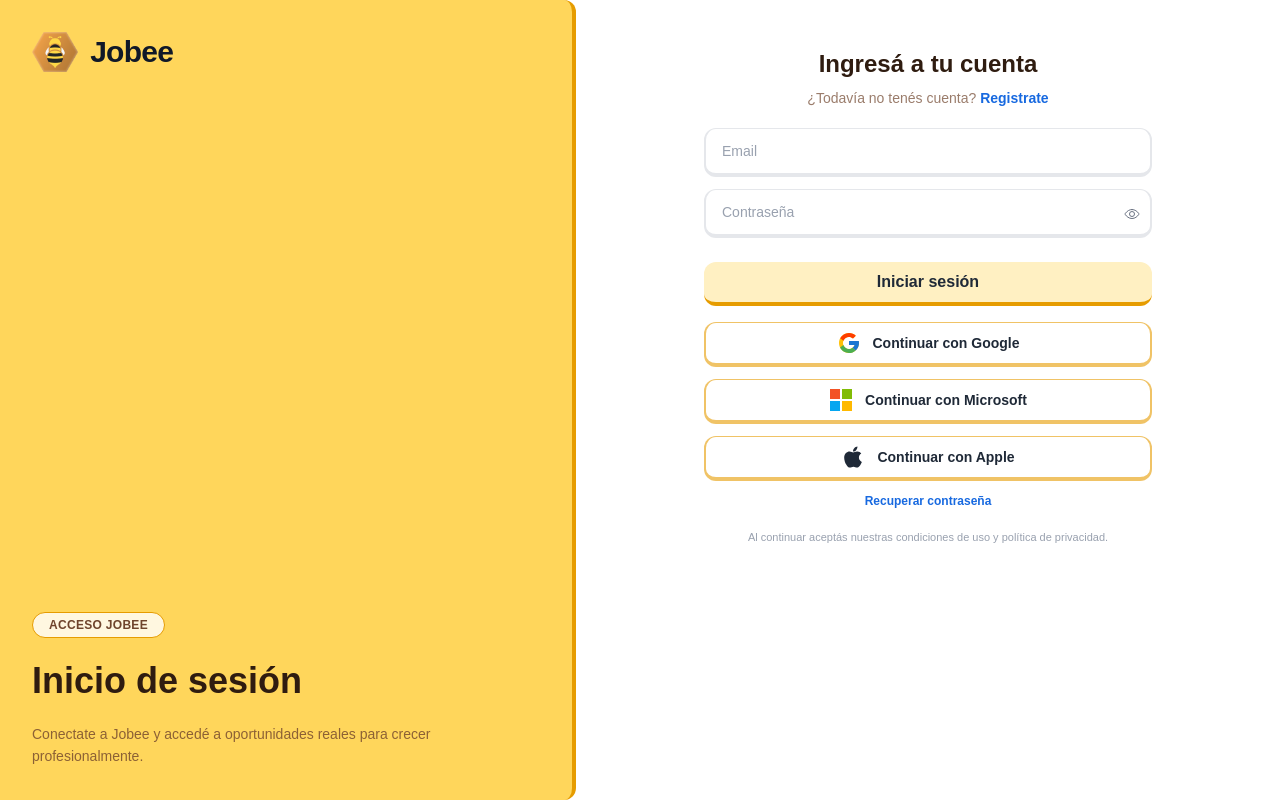
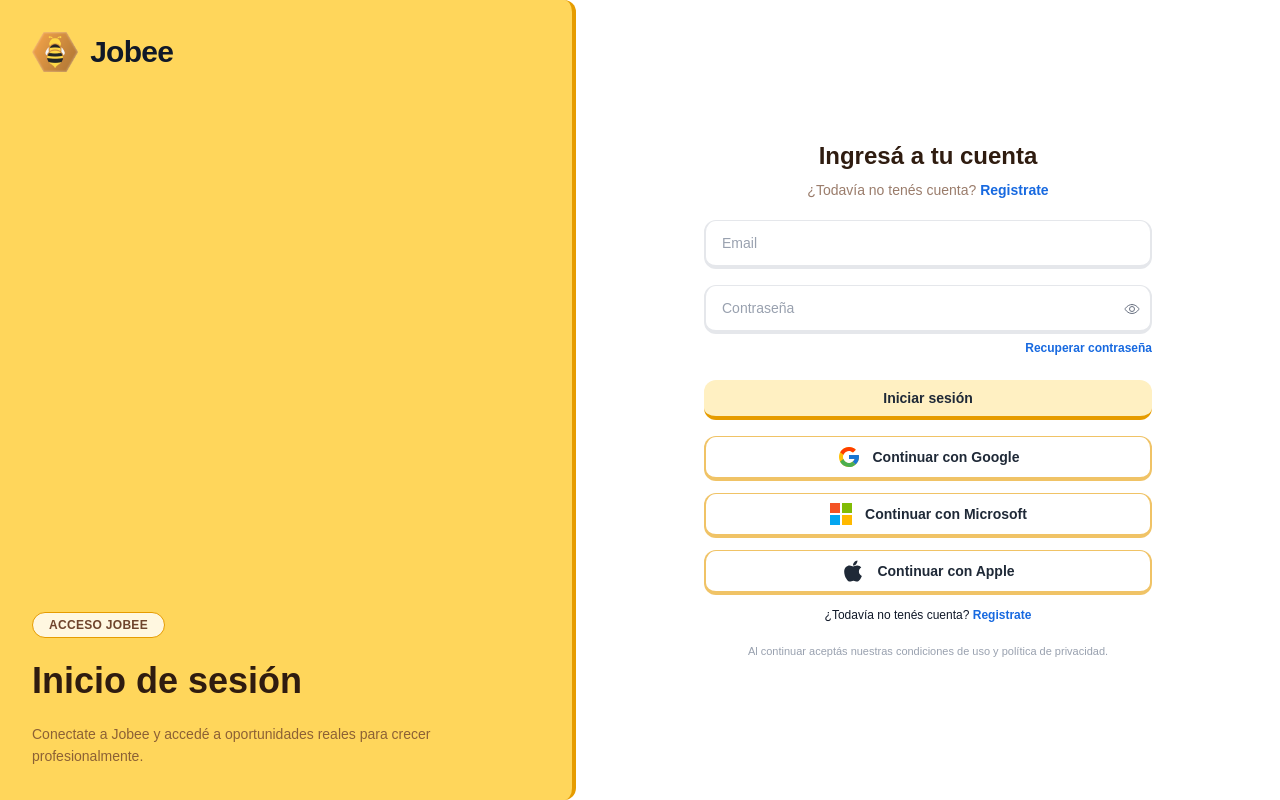
Before and after one commit to galonsoo/jobee-frontend, a React (Vite) app: page /jobee-frontend/auth/login in a window 1280 px wide. Built offline with nearby package versions, Linux system fonts and the light colour scheme.

Commit message:
style(login): tighten field spacing and center form

```diff
--- a/src/components/auth/AuthLayout.jsx
+++ b/src/components/auth/AuthLayout.jsx
@@ -42,7 +42,7 @@
         {asideFooter ?? null}
       </aside>
 
-      <section className="flex flex-1 justify-center px-5 py-8 sm:px-8 lg:w-[460px] lg:px-9 lg:py-12">
+      <section className="flex flex-1 items-center justify-center px-5 py-8 sm:px-8 lg:w-[460px] lg:px-9 lg:py-12">
         <div className="flex w-full max-w-md flex-col gap-5">
           <div className="flex items-center gap-3 lg:hidden">
             <Link to="/" className="flex items-center gap-3">
--- a/src/pages/auth/LoginPage.jsx
+++ b/src/pages/auth/LoginPage.jsx
@@ -77,7 +77,7 @@
       footer={footerContent}
     >
       <form className="space-y-4" noValidate>
-        <div className="space-y-3">
+        <div className="space-y-4">
           <fieldset>
             <label htmlFor="email" className="sr-only">
               Email
@@ -93,7 +93,7 @@
             />
           </fieldset>
 
-          <fieldset>
+          <fieldset className="space-y-1.5">
             <label htmlFor="password" className="sr-only">
               Contraseña
             </label>
@@ -115,18 +115,23 @@
                 {showPassword ? <IoEyeOffOutline /> : <IoEyeOutline />}
               </button>
             </div>
+            <p className="text-xs text-right">
+              <Link className="font-semibold text-[#1769E0]" to="/auth/forgot-password">
+                Recuperar contraseña
+              </Link>
+            </p>
           </fieldset>
         </div>
 
         <div className="flex flex-col gap-4 pt-2">
           <button
             type="submit"
-            className="w-full rounded-xl border-b-4 border-[#E69C00] bg-[#FFF0C2] px-5 py-2 text-sm font-semibold text-[#1F2937] transition hover:bg-gray-50 md:text-base"
+            className="w-full rounded-xl border-b-4 border-[#E69C00] bg-[#FFF0C2] px-5 py-2 text-sm font-semibold text-[#1F2937] transition hover:bg-gray-50"
           >
             Iniciar sesión
           </button>
 
-          <div className="flex flex-col gap-3">
+          <div className="flex w-full flex-col gap-3">
             {providers.map(({ id, label, icon: Icon, iconClassName, to }) => (
               <Link
                 key={id}
@@ -137,15 +142,10 @@
                 <span>{label}</span>
               </Link>
             ))}
-            <p className="text-xs text-gray-500 text-center lg:hidden">
+            <p className="text-xs text-center">
               ¿Todavía no tenés cuenta?{" "}
               <Link className="font-semibold text-[#1769E0]" to="/auth/signup/user">
                 Registrate
-              </Link>
-            </p>
-            <p className="text-xs text-center">
-              <Link className="font-semibold text-[#1769E0]" to="/auth/forgot-password">
-                Recuperar contraseña
               </Link>
             </p>
           </div>
```
